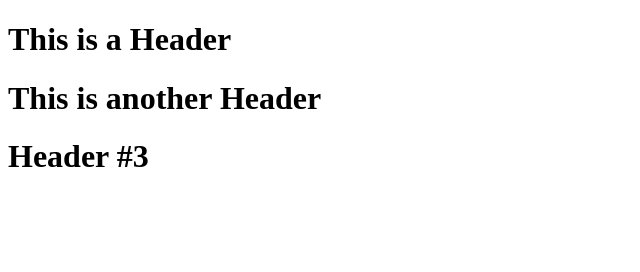
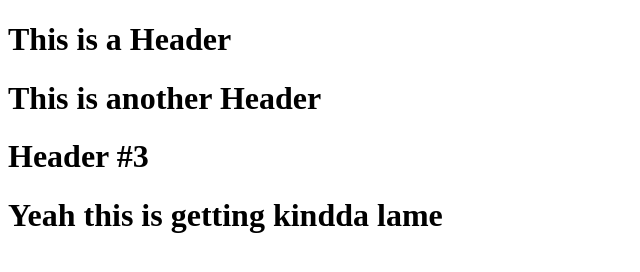
Before and after one commit to Rockstone1520/Hackaton, a plain HTML site: page index.html in a window 1280 px wide. Shown: the whole page, without its empty margins (0-640 px from the left). Drawn offline with Linux system fonts and the light colour scheme.

Commit message:
Fourth commit

```diff
--- a/index.html
+++ b/index.html
@@ -8,5 +8,6 @@
 		<h1>This is a Header</h1>
 		<h1>This is another Header</h1>
 		<h1>Header #3</h1>
+		<h1>Yeah this is getting kindda lame</h1>
 	</body>
 </html>
```
